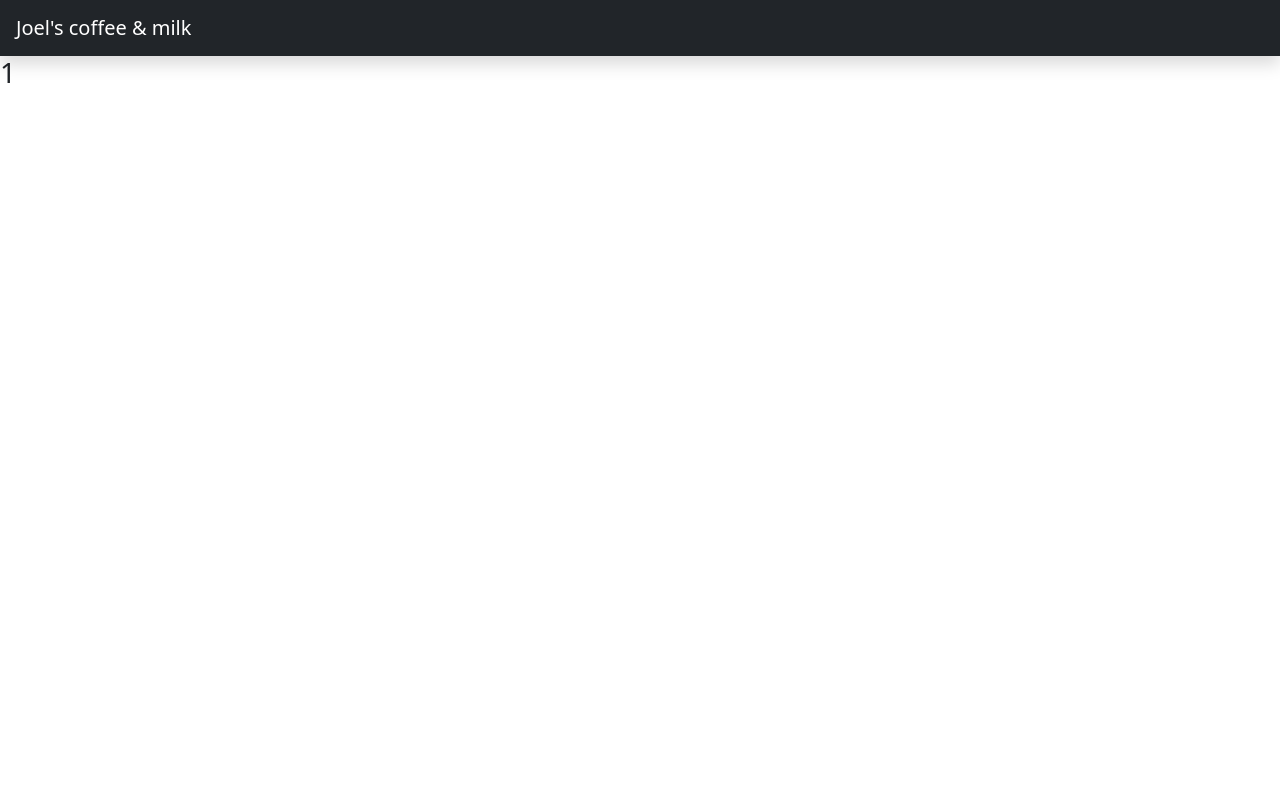
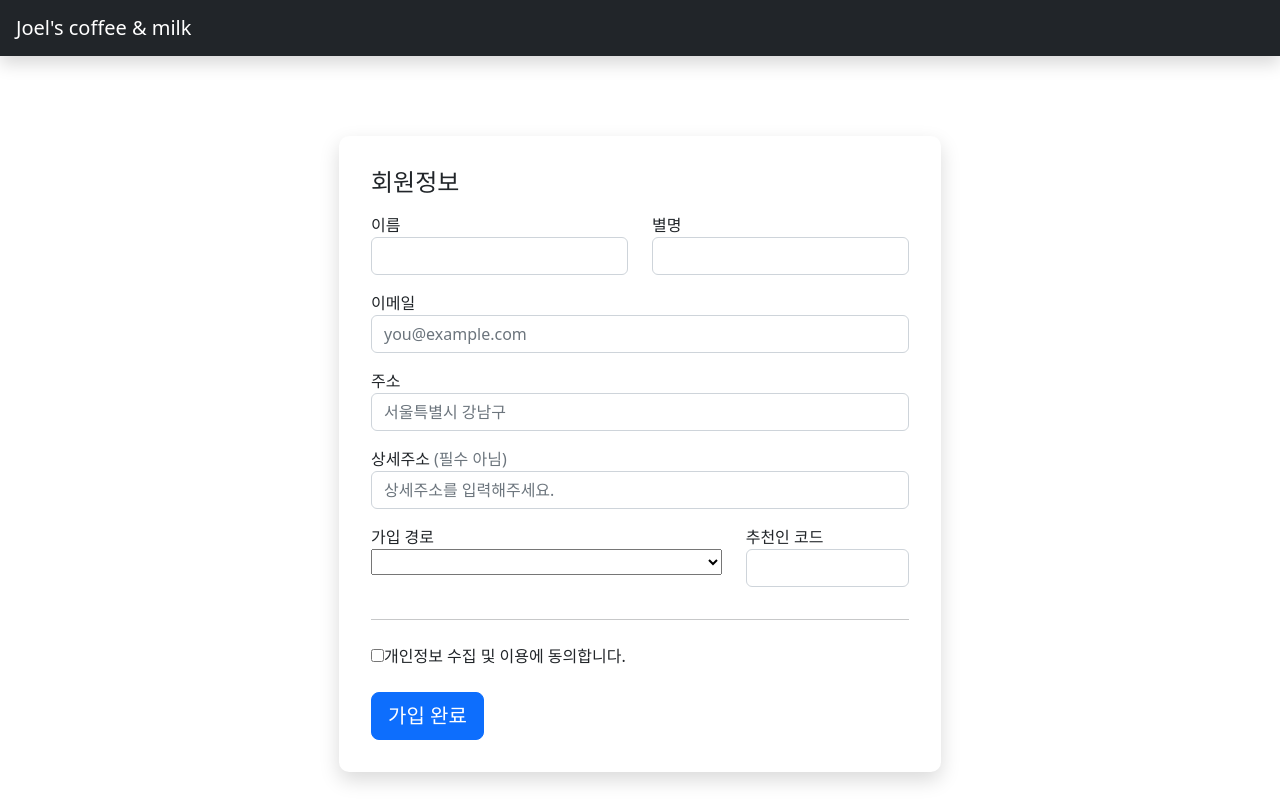
Before and after one commit to WooHCode/joeladminPage, a Vue app: page /empDetail/1 in a window 1280 px wide. Built offline with nearby package versions, Linux system fonts and the light colour scheme.

Commit message:
직원상세정보 변경 폼 완료, 추후 데이터바인딩 후 crud

```diff
--- a/src/pages/EmpDetail.vue
+++ b/src/pages/EmpDetail.vue
@@ -1,5 +1,76 @@
 <template>
-    <h3>{{ name }}</h3>
+    <div class="container d-flex justify-content-center">
+        <div class="input-form-backgroud row">
+            <div class="input-form col-md-12 mx-auto">
+                <h4 class="mb-3">회원정보</h4>
+                <form class="validation-form" novalidate>
+                    <div class="row">
+                        <div class="col-md-6 mb-3">
+                            <label for="name">이름</label>
+                            <input type="text" class="form-control" id="name" placeholder="" value="" required>
+                            <div class="invalid-feedback">
+                                이름을 입력해주세요.
+                            </div>
+                        </div>
+                        <div class="col-md-6 mb-3">
+                            <label for="nickname">별명</label>
+                            <input type="text" class="form-control" id="nickname" placeholder="" value="" required>
+                            <div class="invalid-feedback">
+                                별명을 입력해주세요.
+                            </div>
+                        </div>
+                    </div>
+                    <div class="mb-3">
+                        <label for="email">이메일</label>
+                        <input type="email" class="form-control" id="email" placeholder="you@example.com" required>
+                        <div class="invalid-feedback">
+                            이메일을 입력해주세요.
+                        </div>
+                    </div>
+                    <div class="mb-3">
+                        <label for="address">주소</label>
+                        <input type="text" class="form-control" id="address" placeholder="서울특별시 강남구" required>
+                        <div class="invalid-feedback">
+                            주소를 입력해주세요.
+                        </div>
+                    </div>
+                    <div class="mb-3">
+                        <label for="address2">상세주소<span class="text-muted">&nbsp;(필수 아님)</span></label>
+                        <input type="text" class="form-control" id="address2" placeholder="상세주소를 입력해주세요.">
+                    </div>
+                    <div class="row">
+                        <div class="col-md-8 mb-3">
+                            <label for="root">가입 경로</label>
+                            <select class="custom-select d-block w-100" id="root">
+                                <option value=""></option>
+                                <option>검색</option>
+                                <option>카페</option>
+                            </select>
+                            <div class="invalid-feedback">
+                                가입 경로를 선택해주세요.
+                            </div>
+                        </div>
+                        <div class="col-md-4 mb-3">
+                            <label for="code">추천인 코드</label>
+                            <input type="text" class="form-control" id="code" placeholder="" required>
+                            <div class="invalid-feedback">
+                                추천인 코드를 입력해주세요.
+                            </div>
+                        </div>
+                    </div>
+                    <hr class="mb-4">
+                    <div class="custom-control custom-checkbox">
+                        <input type="checkbox" class="custom-control-input" id="aggrement" required>
+                        <label class="custom-control-label" for="aggrement">개인정보 수집 및 이용에 동의합니다.</label>
+                    </div>
+                    <div class="mb-4"></div>
+                    <button class="btn btn-primary btn-lg btn-block" type="submit">가입 완료</button>
+                </form>
+            </div>
+        </div>
+        <footer class="my-3 text-center text-small">
+        </footer>
+    </div>
 </template>
 
 <script>
@@ -13,10 +84,37 @@ export default {
             type: String,
             default: "",
         }
-    }
+    },
+    data() {
+        return {
+            searchingName: this.$props.name,
+        }
+    },
 }
 </script>
 
-<style>
+<style scoped>
+.body {
+    min-height: 100vh;
 
+    background: -webkit-linear-gradient(bottom left, #92b5db 0%, #1d466c 100%);
+    background: -moz-linear-gradient(bottom left, #92b5db 0%, #1d466c 100%);
+    background: -o-linear-gradient(bottom left, #92b5db 0%, #1d466c 100%);
+    background: linear-gradient(to top right, #92b5db 0%, #1d466c 100%);
+}
+
+.input-form {
+    max-width: 680px;
+
+    margin-top: 80px;
+    padding: 32px;
+
+    background: #fff;
+    -webkit-border-radius: 10px;
+    -moz-border-radius: 10px;
+    border-radius: 10px;
+    -webkit-box-shadow: 0 8px 20px 0 rgba(0, 0, 0, 0.15);
+    -moz-box-shadow: 0 8px 20px 0 rgba(0, 0, 0, 0.15);
+    box-shadow: 0 8px 20px 0 rgba(0, 0, 0, 0.15)
+}
 </style>
```
